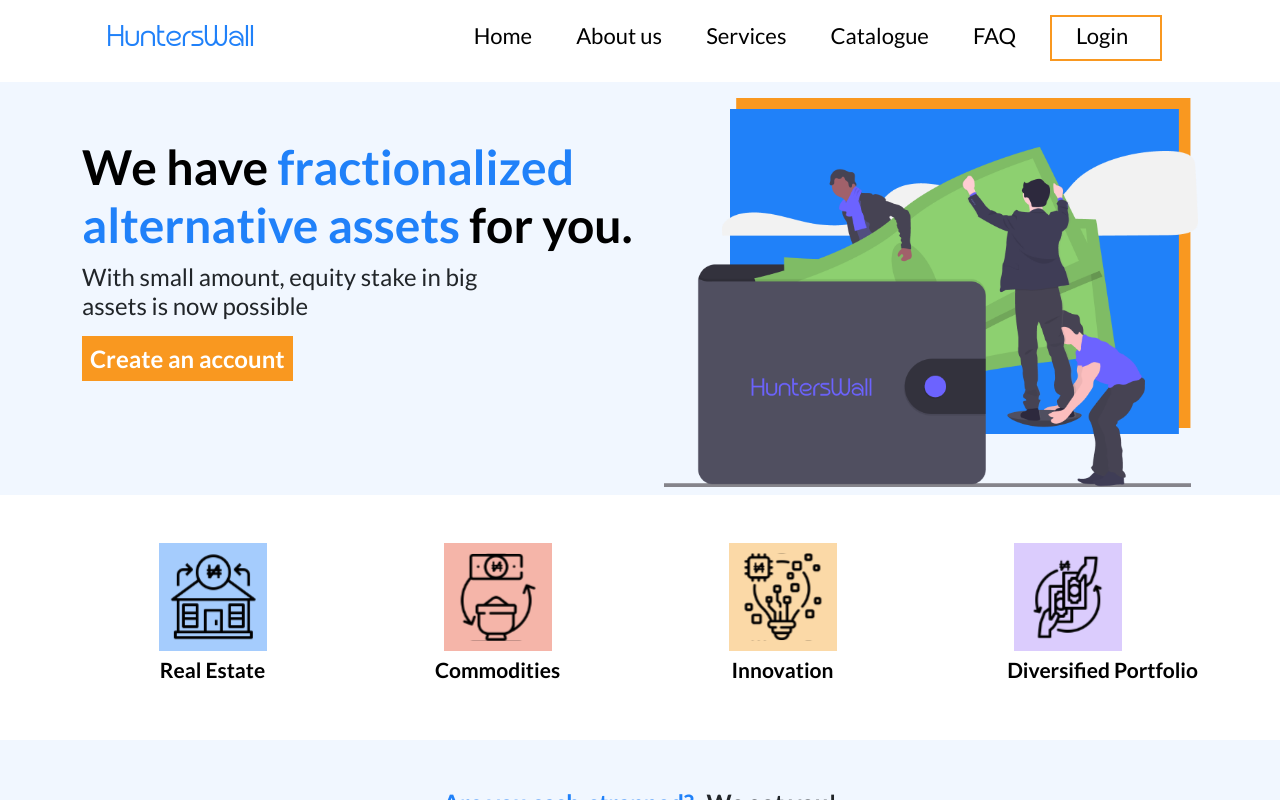
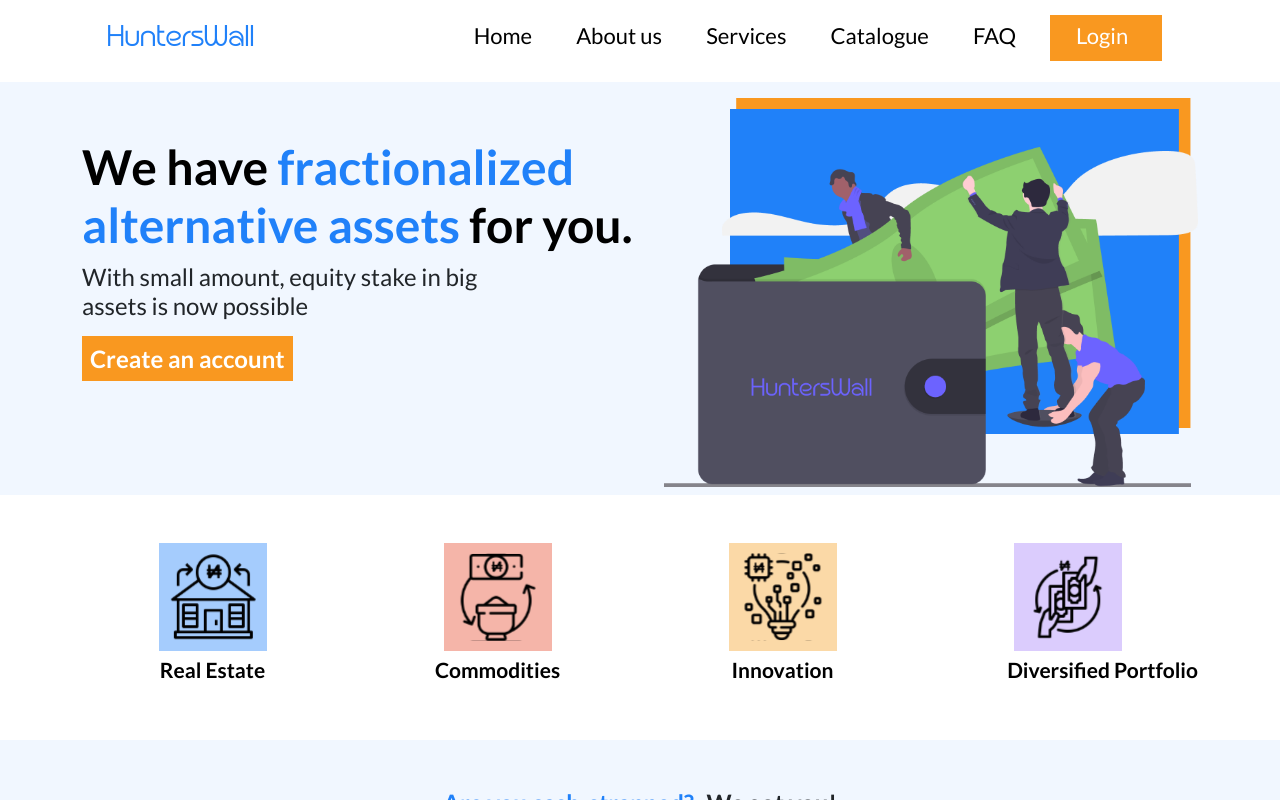
Before and after one commit to Dreezy305/HuntersWall, a Next.js app: page / in a window 1280 px wide. In both pictures the pointer is over the link "Login". Shown: the top 800 px of the page. Built offline with nearby package versions, Linux system fonts and the light colour scheme.

Commit message:
FAQ page

```diff
--- a/styles/globals.css
+++ b/styles/globals.css
@@ -64,6 +64,11 @@ body {
   border: 2px solid #f99820;
   width: 112px;
   height: 46px;
+}
+
+.login:hover {
+  background-color: #f99820;
+  color: #ffffff !important;
 }
 
 .nav > #nav-check {
```
